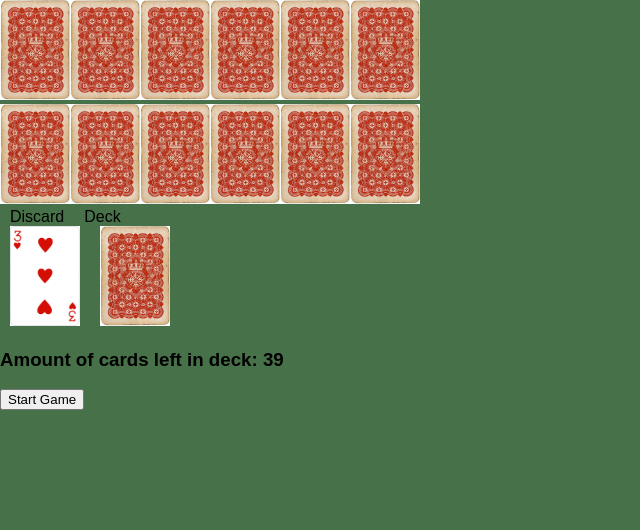
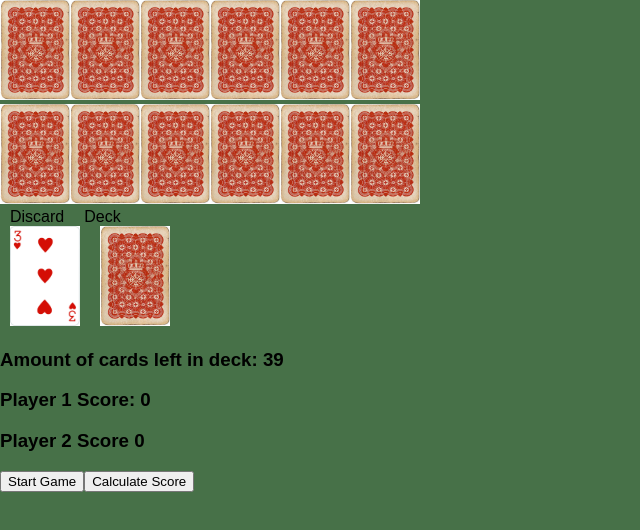
Before and after one commit to BenMortensenTTS/Golf, a React (Create React App) app: page / in a window 1280 px wide. Shown: the top 530 px of the page, without its empty margins (0-640 px from the left). Built offline with nearby package versions, Linux system fonts and the light colour scheme.

Commit message:
added score and allowed flipping after calculating score

```diff
--- a/src/App.js
+++ b/src/App.js
@@ -14,7 +14,11 @@ class App extends React.Component {
       playing: false,
       p1Turn: null,
       p2Turn: null,
-      deckCardID: null
+      deckCardID: null,
+      totalP1Flipped: 0,
+      totalP2Flipped: 0,
+      p1Total: 0,
+      p2Total: 0
     }
   }
 
@@ -85,6 +89,32 @@ class App extends React.Component {
     }
   }
 
+  calculateScore = (item) => {
+    let state = this.state;
+    let total1 = 0;
+    let total2 = 0;
+
+    for(let i = 0; i < 3; i++) {
+      if(state.play1Hand[i].id % 13 === state.play1Hand[i+3].id % 13) {
+        total1 += 0;
+      } else {
+        total1 += (state.play1Hand[i].id % 13) + (state.play1Hand[i+3].id % 13)
+      }
+      if(state.play2Hand[i].id % 13 === state.play2Hand[i+3].id % 13) {
+        total2 += 0;
+      } else {
+        total2 += (state.play2Hand[i].id % 13) + (state.play2Hand[i+3].id % 13)
+      }
+    }
+    console.log("Player 1: " + total1)
+    console.log("Player 2: " + total2)
+
+    this.setState({
+      p1Total: total1,
+      p2Total: total2
+    })
+  }
+
 
   render() {
 
@@ -106,21 +136,28 @@ class App extends React.Component {
 
   const player1Click = (item) => {
     let cardsFlipped = this.state.beginP1Flipped
-    if (cardsFlipped < 2 && this.state.playing === false) {
+    if ((cardsFlipped < 2 && this.state.playing === false) || this.state.p1Total !== 0) {
       cardsFlipped++;
       let targetImgPic = item.target.id % 13 === 0 ? 13 : item.target.id % 13
       item.target.src=`./images/${targetImgPic}.jpg`
-      this.setState({beginP1Flipped: cardsFlipped})
+      this.setState({
+        beginP1Flipped: cardsFlipped,
+        totalP1Flipped: cardsFlipped
+      })
+
     }
   }
 
   const player2Click = (item) => {
     let cardsFlipped = this.state.beginP2Flipped
-    if (cardsFlipped < 2 && this.state.playing === false) {
+    if ((cardsFlipped < 2 && this.state.playing === false) || this.state.p2Total !== 0) {
       cardsFlipped++
       let targetImgPic = item.target.id % 13 === 0 ? 13 : item.target.id % 13
       item.target.src=`./images/${targetImgPic}.jpg`
-      this.setState({beginP2Flipped: cardsFlipped})
+      this.setState({
+        beginP2Flipped: cardsFlipped,
+        totalP2Flipped: cardsFlipped
+      })
     }
   }
 
@@ -133,6 +170,8 @@ class App extends React.Component {
     let deck = <img onClick={getCardFromDeck} src={"./images/0.jpg"} id={this.state.deckCardID} alt="deck" />
     let discard = <img src={this.state.discard.image} id={this.state.discard.id} alt="discard"/>
     let cardsOrEnd = this.state.cardArray.length !== 0 ? <h3>{"Amount of cards left in deck: " + this.state.cardArray.length}</h3> : <h3>No more cards.</h3>
+    let player1Score = <h3>{"Player 1 Score: " + this.state.p1Total}</h3>
+    let player2Score = <h3>{"Player 2 Score " + this.state.p2Total}</h3>
 
 
     return (
@@ -143,7 +182,10 @@ class App extends React.Component {
         <span>Discard</span><span>Deck</span><div></div>
         <span>{discard}</span><span>{deck}</span>
         <div>{cardsOrEnd}</div>
+        <div>{player1Score}</div>
+        <div>{player2Score}</div>
         <Button clickFunc={this.startGame} buttonName="Start Game"/>
+        <Button clickFunc={this.calculateScore} buttonName="Calculate Score"/>
       </div>
     );
   }
```
